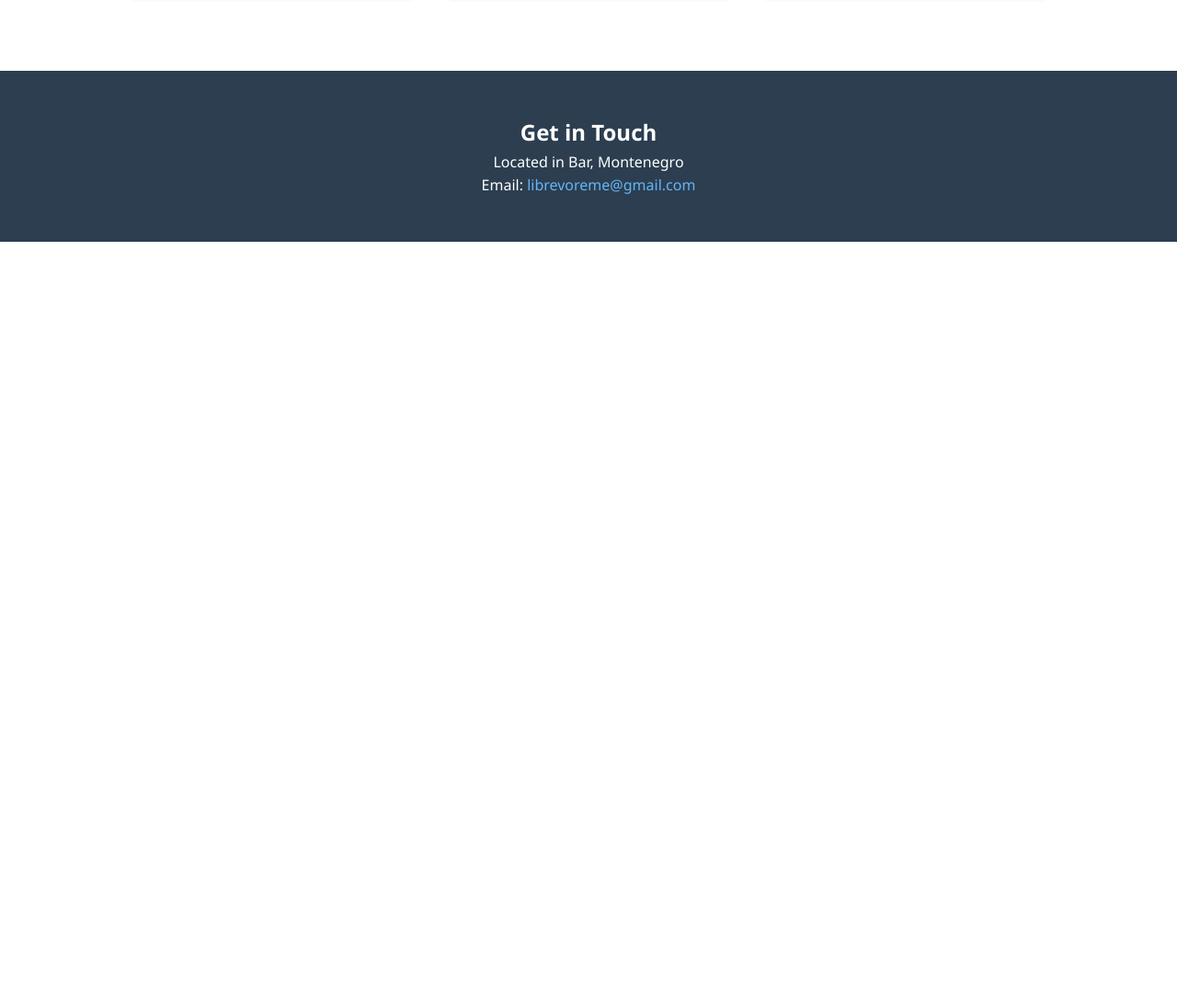
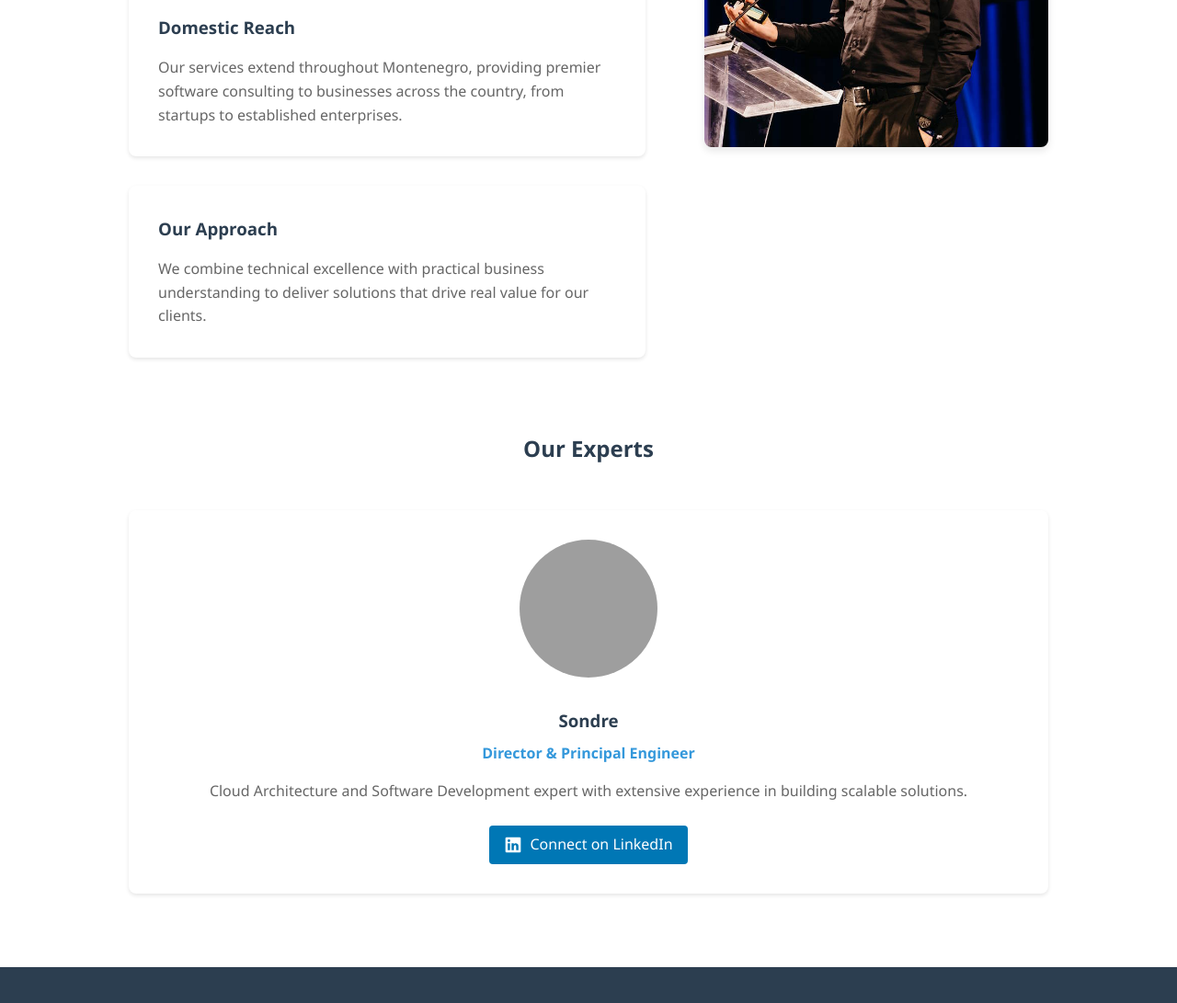
Before and after one commit to sondreb/librevoreme, a plain HTML site: page index.html in a window 1280 px wide. Shown: the part 1695-2786 px from the top of the page at 92% size. Before the commit the page ends 1958 px from the top, so only its background shows below. Drawn offline with Linux system fonts and the light colour scheme; grey boxes are pictures that could not be loaded.

Commit message:
Add photo and more info

```diff
--- a/index.html
+++ b/index.html
@@ -19,6 +19,7 @@
             <ul>
                 <li><a href="#services">Services</a></li>
                 <li><a href="#about">About</a></li>
+                <li><a href="#experts">Experts</a></li>
                 <li><a href="#contact">Contact</a></li>
             </ul>
         </div>
@@ -55,8 +56,10 @@
         <div class="container">
             <h2>About Librevore</h2>
             <div class="about-content">
+                <div class="about-wrapper">
+                    <div class="about-text">
                         <div class="about-intro">
-                    <p>Librevore is a software development consulting company based in Bar, Montenegro, providing expert consulting services to both local and domestic clients.</p>
+                            <p>Librevore is a software development consulting company based in Bar, Montenegro, providing expert consulting services to both domestic and abroad clients.</p>
                         </div>
 
                         <div class="about-grid">
@@ -76,6 +79,27 @@
                             </div>
                         </div>
                     </div>
+                    <div class="about-image">
+                        <img src="sondre-stage.jpg" alt="Sondre presenting at a conference" />
+                    </div>
+                </div>
+
+                <h2 class="experts-title" id="experts">Our Experts</h2>
+                <div class="experts-grid">
+                    <div class="expert-card">
+                        <img src="https://github.com/sondreb.png" alt="Sondre" class="expert-image">
+                        <h3>Sondre</h3>
+                        <p class="expert-title">Director & Principal Engineer</p>
+                        <p class="expert-bio">Cloud Architecture and Software Development expert with extensive experience in building scalable solutions.</p>
+                        <a href="https://www.linkedin.com/in/sondreb/" class="expert-link" target="_blank" rel="noopener">
+                            <svg class="linkedin-icon" xmlns="http://www.w3.org/2000/svg" viewBox="0 0 24 24" width="24" height="24">
+                                <path fill="currentColor" d="M20.5 2h-17A1.5 1.5 0 002 3.5v17A1.5 1.5 0 003.5 22h17a1.5 1.5 0 001.5-1.5v-17A1.5 1.5 0 0020.5 2zM8 19H5v-9h3zM6.5 8.25A1.75 1.75 0 118.3 6.5a1.78 1.78 0 01-1.8 1.75zM19 19h-3v-4.74c0-1.42-.6-1.93-1.38-1.93A1.74 1.74 0 0013 14.19a.66.66 0 000 .14V19h-3v-9h2.9v1.3a3.11 3.11 0 012.7-1.4c1.55 0 3.36.86 3.36 3.66z"></path>
+                            </svg>
+                            Connect on LinkedIn
+                        </a>
+                    </div>
+                </div>
+            </div>
         </div>
     </section>
 
--- a/styles.css
+++ b/styles.css
@@ -11,12 +11,13 @@
   box-sizing: border-box;
 }
 
-html, body {
+html,
+body {
   overscroll-behavior: none;
 }
 
 body {
-    font-family: 'Segoe UI', system-ui, sans-serif;
+  font-family: "Segoe UI", system-ui, sans-serif;
   line-height: 1.6;
   color: var(--dark);
 }
@@ -88,7 +89,7 @@ nav ul li a:hover {
 header {
   height: 100vh;
   background: linear-gradient(rgba(44, 62, 80, 0.9), rgba(44, 62, 80, 0.9)),
-                url('background.jpg') center/cover;
+    url("background.jpg") center/cover;
   display: flex;
   align-items: center;
   text-align: center;
@@ -163,6 +164,26 @@ section {
   line-height: 1.6;
 }
 
+.about-wrapper {
+  display: grid;
+  grid-template-columns: 3fr 2fr;
+  gap: 4rem;
+  align-items: start;
+  margin-bottom: 4rem;
+}
+
+.about-image {
+  position: sticky;
+  top: 100px;
+}
+
+.about-image img {
+  width: 100%;
+  height: auto;
+  border-radius: 8px;
+  box-shadow: 0 4px 8px rgba(0, 0, 0, 0.1);
+}
+
 footer {
   background: var(--primary);
   color: white;
@@ -178,6 +199,16 @@ footer {
   header h1 {
     font-size: 2rem;
   }
+
+  .about-wrapper {
+    grid-template-columns: 1fr;
+    gap: 2rem;
+  }
+
+  .about-image {
+    position: static;
+    order: -1;
+  }
 }
 
 a {
@@ -189,3 +220,68 @@ a {
 a:hover {
   color: #2196f3;
 }
+
+.experts-title {
+    text-align: center;
+    margin: 5rem 0 3rem;
+}
+
+.experts-grid {
+    display: grid;
+    grid-template-columns: repeat(auto-fit, minmax(280px, 1fr));
+    gap: 3rem;
+    margin-top: 2rem;
+}
+
+.expert-card {
+    background: white;
+    padding: 2rem;
+    border-radius: 8px;
+    box-shadow: 0 2px 4px rgba(0, 0, 0, 0.1);
+    text-align: center;
+    transition: transform 0.3s ease;
+}
+
+.expert-card:hover {
+    transform: translateY(-5px);
+}
+
+.expert-image {
+    width: 150px;
+    height: 150px;
+    border-radius: 50%;
+    margin-bottom: 1.5rem;
+    object-fit: cover;
+}
+
+.expert-title {
+    color: var(--secondary);
+    margin: 0.5rem 0 1rem;
+    font-weight: 600;
+}
+
+.expert-bio {
+    color: #666;
+    margin-bottom: 1.5rem;
+}
+
+.expert-link {
+    display: inline-flex;
+    align-items: center;
+    gap: 0.5rem;
+    padding: 0.5rem 1rem;
+    border-radius: 4px;
+    background: #0077b5;
+    color: white;
+    transition: background 0.3s ease;
+}
+
+.expert-link:hover {
+    background: #005582;
+    color: white;
+}
+
+.linkedin-icon {
+    width: 20px;
+    height: 20px;
+}
```
Also changed, not shown: sondre-stage.jpg (added). Lines whose indentation alone changed are shown as unchanged.
